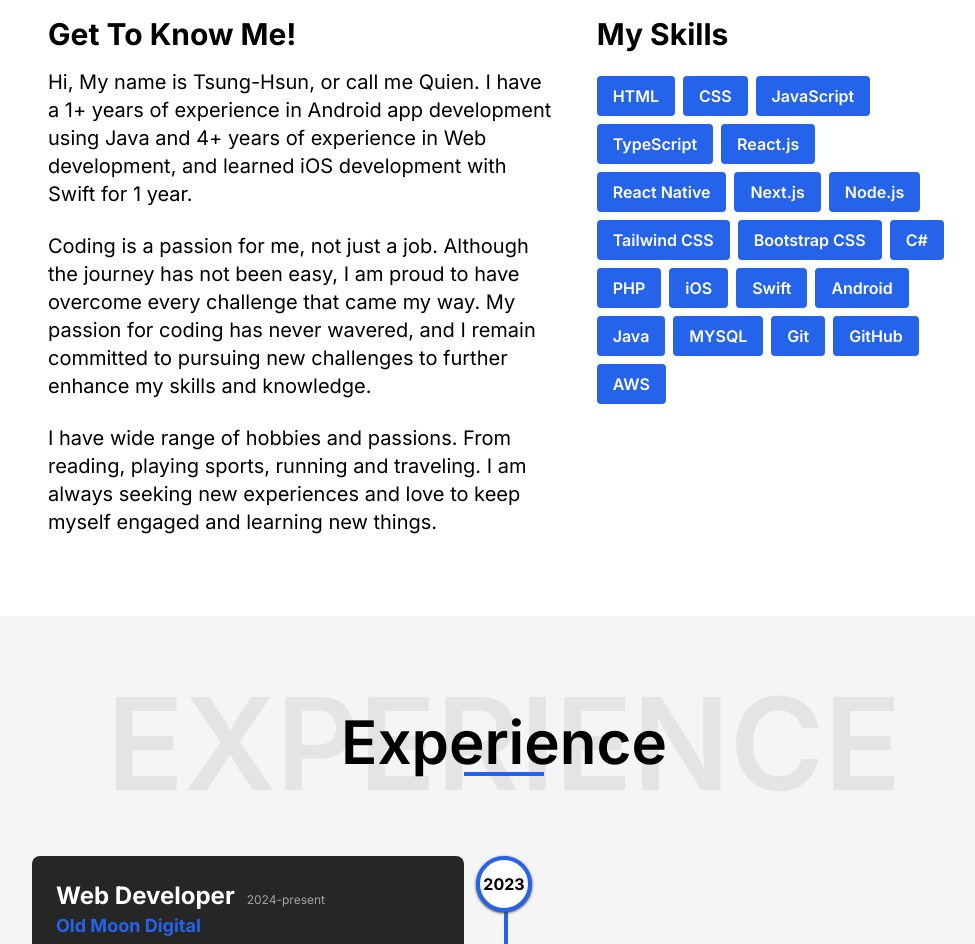
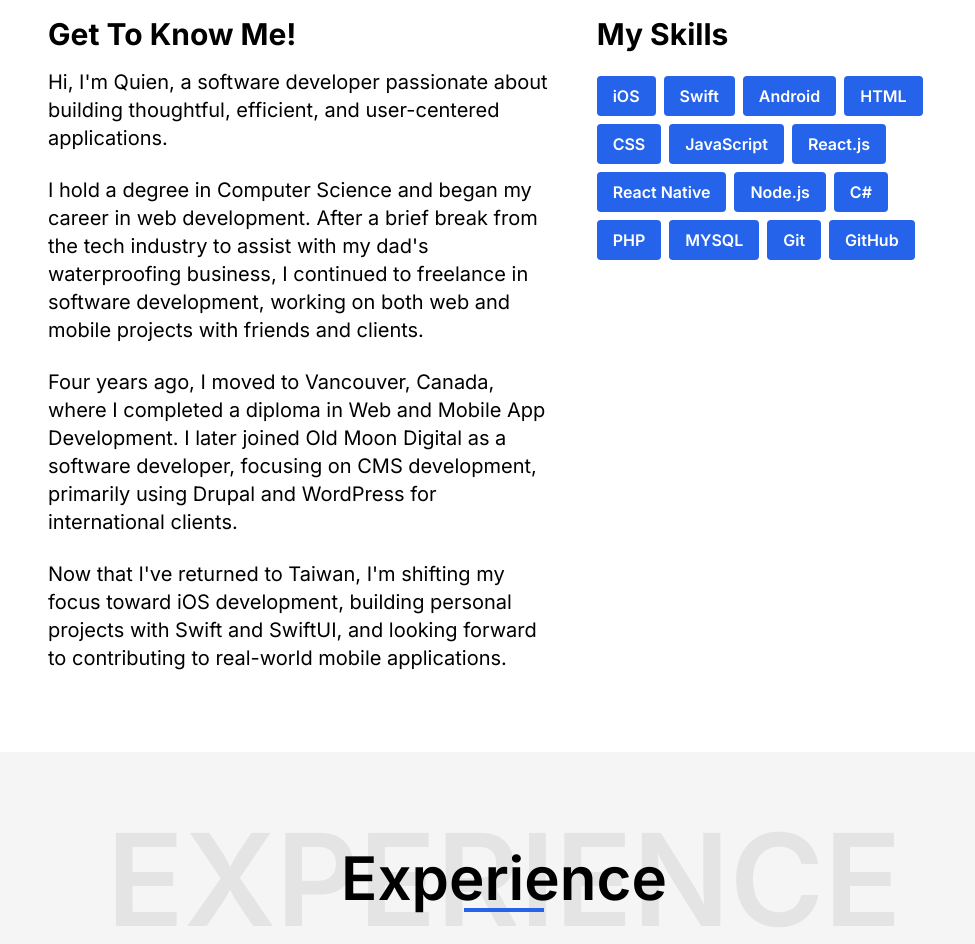
Before and after one commit to quien697/Personal-Website, a Next.js app: page / in a window 1280 px wide. Shown: the part 1040-1984 px from the top of the page, without its empty margins (264-1239 px from the left). Built offline with nearby package versions, Linux system fonts and the light colour scheme.

Commit message:
feat: update my latest status

```diff
--- a/src/components/Page/Contact/contact.tsx
+++ b/src/components/Page/Contact/contact.tsx
@@ -6,7 +6,7 @@ import Heading from '@/components/Common/SectionHeading';
 import { useLocalizedData } from '@/data';
 
 export default function ContactSection() {
-  const { constants, contact } = useLocalizedData()
+  const { constants } = useLocalizedData()
   const form = useRef<HTMLFormElement>(null);
   const currentForm = form.current || "";
 
--- a/src/data/index.tsx
+++ b/src/data/index.tsx
@@ -88,26 +88,20 @@ export const useLocalizedData = () => {
   const aboutMeContents: Array<NameProps> = t('aboutMeContents', { returnObjects: true });
   // Skill
   const skills: Array<NameProps> = [
+    { name: "iOS" },
+    { name: "Swift" },
+    { name: "Android" },
     { name: "HTML" },
     { name: "CSS" },
     { name: "JavaScript" },
-    { name: "TypeScript" },
     { name: "React.js" },
     { name: "React Native" },
-    { name: "Next.js" },
     { name: "Node.js" },
-    { name: "Tailwind CSS" },
-    { name: "Bootstrap CSS" },
     { name: "C#" },
     { name: "PHP" },
-    { name: "iOS" },
-    { name: "Swift" },
-    { name: "Android" },
-    { name: "Java" },
     { name: "MYSQL" },
     { name: "Git" },
     { name: "GitHub" },
-    { name: "AWS" },
   ]
   // Experience
   interface ExperiencesProps {
@@ -137,7 +131,7 @@ export const useLocalizedData = () => {
   }
   const contact: Array<ContactProps> = [
     {
-      name: "V6P 2G8 Vancouver, Canada",
+      name: "Taipei, Taiwan",
       icon: <HiMapPin size={iconSize} className="text-blue-600" />,
     },
     {
@@ -145,7 +139,7 @@ export const useLocalizedData = () => {
       icon: <HiEnvelope size={iconSize} className="text-blue-600" />,
     },
     {
-      name: "(337) 318-5945",
+      name: "0988-215-184",
       icon: <AiFillPhone size={iconSize} className="text-blue-600" />,
     },
   ]
--- a/src/locales/en/translation.json
+++ b/src/locales/en/translation.json
@@ -7,7 +7,7 @@
     "IOS_DEVELOPER": "iOS Developer",
     "I_AM": "I am ",
     "CALL_ME": "You can also call me ",
-    "BASE_ON": " based in Vancouver, BC, Canada.",
+    "BASE_ON": " in Taiwan.",
     "ABOUT_ME": "About Me",
     "KNOW_ME": "Get To Know Me!",
     "MY_SKILLS": "My Skills",
@@ -62,21 +62,24 @@
   ],
   "aboutMeContents": [
     {
-      "name": "Hi, My name is Tsung-Hsun, or call me Quien. I have a 1+ years of experience in Android app development using Java and 4+ years of experience in Web development, and learned iOS development with Swift for 1 year."
+      "name": "Hi, I'm Quien, a software developer passionate about building thoughtful, efficient, and user-centered applications."
     },
     {
-      "name": "Coding is a passion for me, not just a job. Although the journey has not been easy, I am proud to have overcome every challenge that came my way. My passion for coding has never wavered, and I remain committed to pursuing new challenges to further enhance my skills and knowledge."
+      "name": "I hold a degree in Computer Science and began my career in web development. After a brief break from the tech industry to assist with my dad's waterproofing business, I continued to freelance in software development, working on both web and mobile projects with friends and clients."
     },
     {
-      "name": "I have wide range of hobbies and passions. From reading, playing sports, running and traveling. I am always seeking new experiences and love to keep myself engaged and learning new things."
+      "name": "Four years ago, I moved to Vancouver, Canada, where I completed a diploma in Web and Mobile App Development. I later joined Old Moon Digital as a software developer, focusing on CMS development, primarily using Drupal and WordPress for international clients."
+    },
+    {
+      "name": "Now that I've returned to Taiwan, I'm shifting my focus toward iOS development, building personal projects with Swift and SwiftUI, and looking forward to contributing to real-world mobile applications."
     }
   ],
   "experiences": [
     {
-      "position": "Web Developer",
+      "position": "Software Developer",
       "company": "Old Moon Digital",
       "location": "Burnaby, BC, Canada",
-      "date": "2024-present",
+      "date": "2024-2025",
       "isCurrentlyWorkHere": true,
       "detail": "Specialized in web development at Old Moon Digital, an agency focused on delivering practical solutions through Drupal for businesses, governments, and non-profit organizations, aiming to create outstanding digital experiences for their audiences."
     },
--- a/src/locales/zh_tw/translation.json
+++ b/src/locales/zh_tw/translation.json
@@ -7,7 +7,7 @@
     "IOS_DEVELOPER": "iOS 開發工程師",
     "I_AM": "我是 ",
     "CALL_ME": "也可以稱呼我 ",
-    "BASE_ON": " 目前住在加拿大的溫哥華",
+    "BASE_ON": " 目前住在台灣",
     "ABOUT_ME": "關於我",
     "KNOW_ME": "深入認識我",
     "MY_SKILLS": "所掌握的技能",
@@ -62,21 +62,24 @@
   ],
   "aboutMeContents": [
     {
-      "name": "我是宗勳或者叫我 Quien, 擁有 1 年以上使用 Java 進行 Android 手機軟體開發經驗以及 4 年以上 web 開發經驗, 並擁有 1 年學習與開發經驗使用 Swift 進行 iOS 開發手機軟體開發."
+      "name": "嗨，我是 Quien, 一位熱衷於打造直覺, 穩定並以使用者為核心的應用程式的軟體開發者."
     },
     {
-      "name": "對我來說, 編碼對我來說不僅僅是一份工作, 更是一種熱情. 儘管在編碼的旅程並不輕鬆, 但我很自豪能夠克服遇到的每一個挑戰, 且致力於追求新的挑戰，以進一步提高我的技能和知識."
+      "name": "畢業於資訊工程系, 起初從事網頁開發相關工作. 後來曾離開科技業, 協助家中經營防水工程事業; 但在此期間, 我仍持續透過與朋友及客戶合作的方式, 從事網站與行動應用程式的自由接案工作."
     },
     {
-      "name": "另外我有廣泛的愛好和熱情, 從閱讀、運動、跑步到旅行. 我總是在尋求新的體驗, 喜歡讓自己保持專注並學習新事物."
+      "name": "四年前, 我移居加拿大溫哥華, 並完成了 Web 與 Mobile App Development 的專業文憑課程. 隨後加入 Old Moon Digital 擔任軟體工程師, 負責 CMS 開發, 主要使用 Drupal 與 WordPress, 服務對象多為國際客戶."
+    },
+    {
+      "name": "現在我已回到台灣, 將職涯重心轉向我一直熱愛的 iOS 開發，積極以 Swift 與 SwiftUI 製作個人專案, 期望能參與實際的行動應用程式開發, 貢獻自己的技術與經驗."
     }
   ],
   "experiences": [
     {
-      "position": "網頁工程師",
+      "position": "軟體工程師",
       "company": "Old Moon Digital",
       "location": "Burnaby, BC, 加拿大",
-      "date": "2024-現在",
+      "date": "2024-2025",
       "isCurrentlyWorkHere": true,
       "detail": "Old Moon Digital 是一間主要從事 Web 開發的公司，該機構致力於透過 Drupal 為企業、政府和非營利組織提供實用的解決方案，目的在所有使用者創造出色的數位體驗."
     },
```
Also changed, not shown: 1 other file (tests, documents, lock files or other folders).
